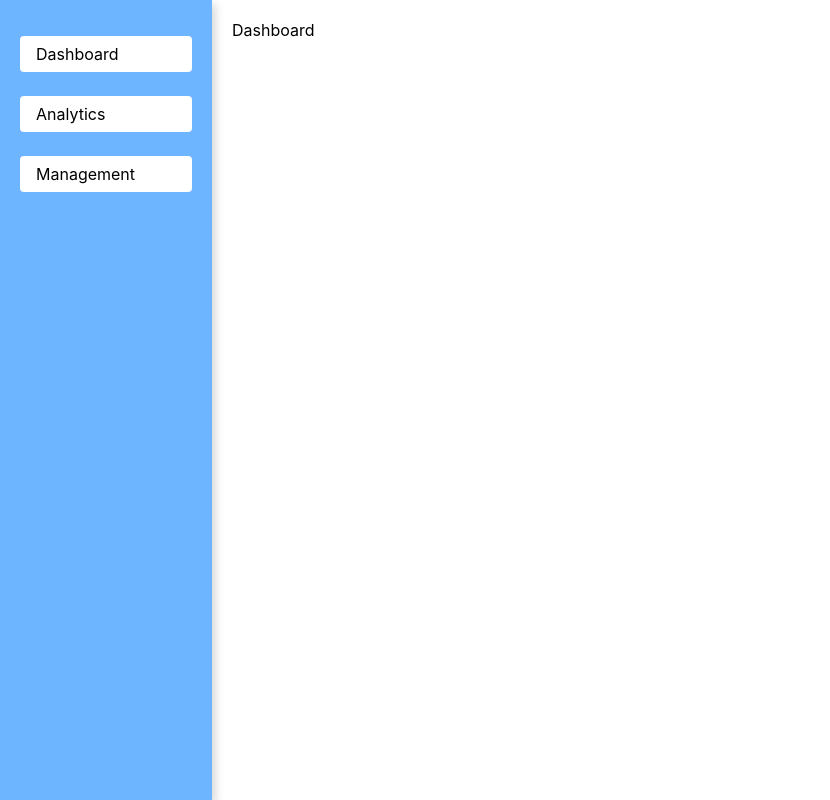
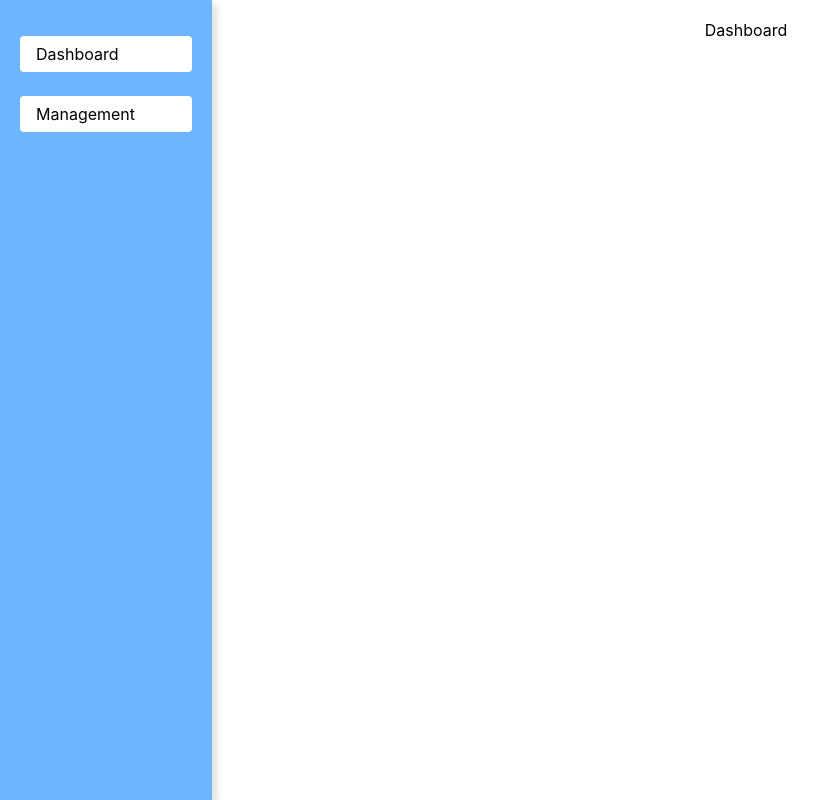
Before and after one commit to hpham2/Complex-app-framework, a React (Create React App) app: page / in a window 1280 px wide. Shown: the whole page, without its empty margins (0-830 px from the left). Built offline with nearby package versions, Linux system fonts and the light colour scheme.

Commit message:
Minor changes

```diff
--- a/src/App.css
+++ b/src/App.css
@@ -1,6 +1,6 @@
 .App {
   height: 100%;
-
+  overflow-y: hidden;
   display: flex;
 }
 
@@ -16,4 +16,8 @@
 
 .mainContent {
   padding: 20px;
+  width: 100%;
+  height: 100%;
+  display: flex;
+  justify-content: center;
 }
--- a/src/App.tsx
+++ b/src/App.tsx
@@ -1,11 +1,11 @@
 import React from "react";
 import "./App.css";
 import { Routes, Route, useNavigate } from "react-router-dom";
-import Analytics from "./pages/analytics/Analytics";
 import Dashboard from "./pages/dashboard/Dashboard";
 import Management from "./pages/management/Management";
 import { MainRoutes } from "./routes";
 import { MenuItem } from "./components/menu-item/MenuItem";
+import { Page } from "./constant";
 
 function App() {
   const navigate = useNavigate();
@@ -15,15 +15,11 @@ function App() {
       <nav className="menuWrapper">
         <ul style={{ paddingLeft: "0px" }}>
           <MenuItem
-            labelText="Dashboard"
+            labelText={Page.Dashboard}
             onClick={() => navigate(MainRoutes.dashboard)}
           />
           <MenuItem
-            labelText="Analytics"
-            onClick={() => navigate(MainRoutes.analytics)}
-          />
-          <MenuItem
-            labelText="Management"
+            labelText={Page.Management}
             onClick={() => navigate(MainRoutes.management)}
           />
         </ul>
@@ -32,7 +28,6 @@ function App() {
       <div className="mainContent">
         <Routes>
           <Route path={MainRoutes.dashboard} element={<Dashboard />} />
-          <Route path={MainRoutes.analytics} element={<Analytics />} />
           <Route path={MainRoutes.management} element={<Management />} />
           <Route path="*" element={<Dashboard />} />
         </Routes>
--- /dev/null
+++ b/src/constant.ts
@@ -0,0 +1,4 @@
+export enum Page {
+  Dashboard = "Dashboard",
+  Management = "Management",
+}
--- a/src/pages/analytics/Analytics.tsx
+++ /dev/null
@@ -1,5 +0,0 @@
-const Analytics = () => {
-  return <div>Analytics</div>;
-};
-
-export default Analytics;
```
